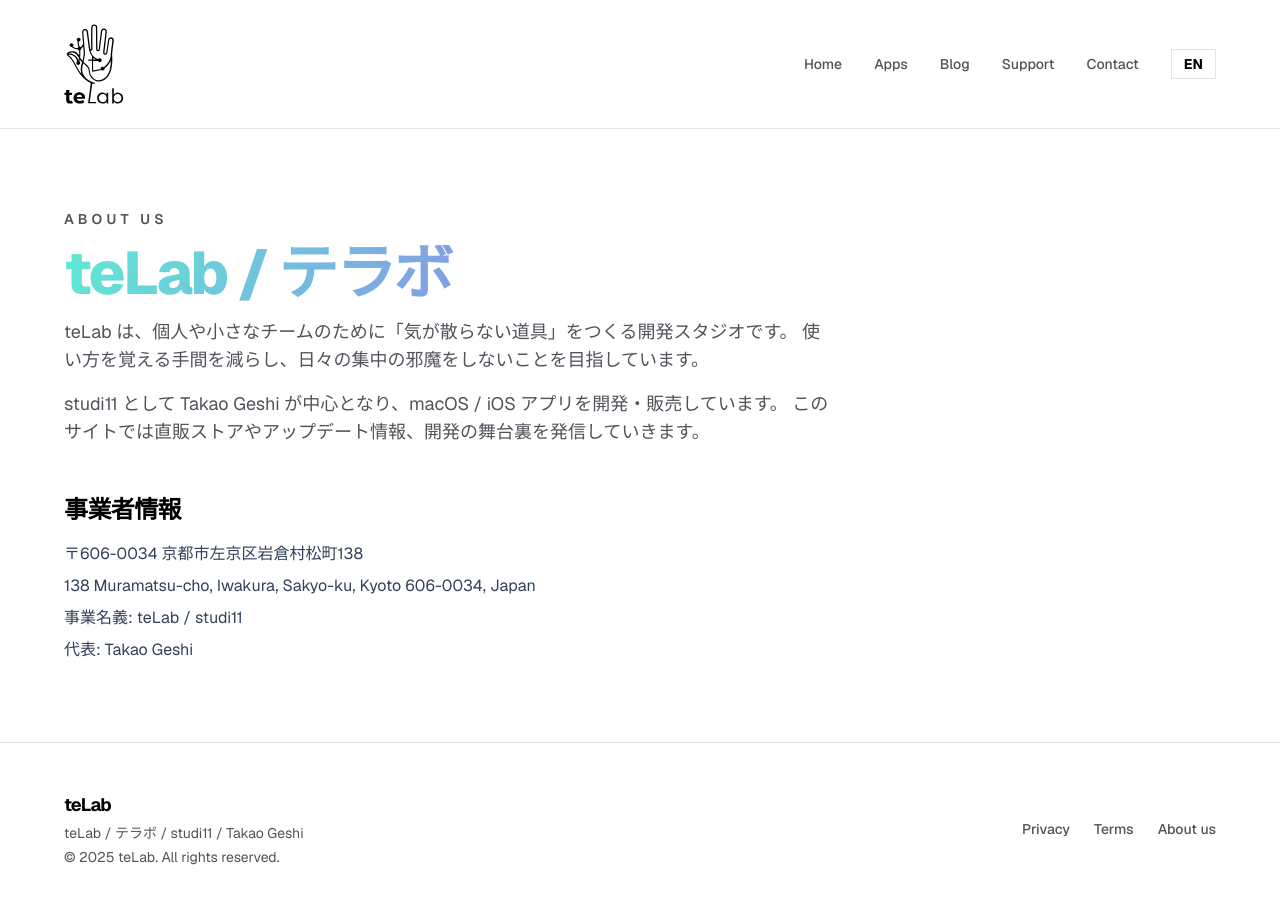
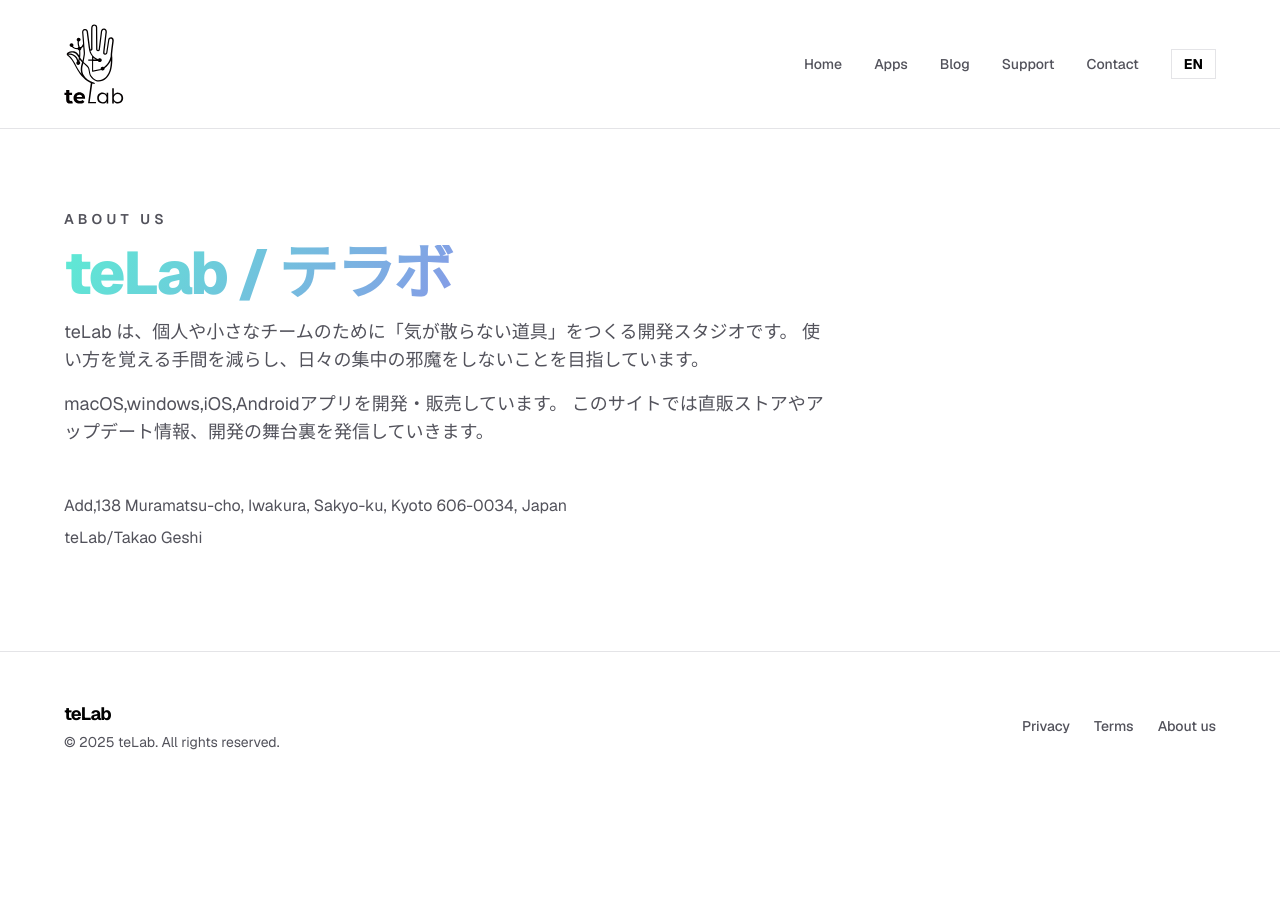
Before and after one commit to takaogeshi/teLab_Website, a Next.js app: page /about in a window 1280 px wide. Shown: the top 904 px of the page. After the commit the page ends 800 px from the top, so only its background shows below. Built offline with nearby package versions, Linux system fonts and the light colour scheme.

Commit message:
Update app status to Coming Soon, update Blog link, About content, and Footer

```diff
--- a/src/app/about/page.tsx
+++ b/src/app/about/page.tsx
@@ -3,9 +3,6 @@
 export const metadata: Metadata = {
   title: "About",
 };
-
-const addressJa = "〒606-0034 京都市左京区岩倉村松町138";
-const addressEn = "138 Muramatsu-cho, Iwakura, Sakyo-ku, Kyoto 606-0034, Japan";
 
 export default function AboutPage() {
   return (
@@ -18,19 +15,14 @@
           使い方を覚える手間を減らし、日々の集中の邪魔をしないことを目指しています。
         </p>
         <p className="text-lg text-muted-foreground">
-          studi11 として Takao Geshi が中心となり、macOS / iOS アプリを開発・販売しています。
+          macOS,windows,iOS,Androidアプリを開発・販売しています。
           このサイトでは直販ストアやアップデート情報、開発の舞台裏を発信していきます。
         </p>
       </section>
 
-      <section className="space-y-4">
-        <h2 className="text-2xl font-bold tracking-tight">事業者情報</h2>
-        <div className="space-y-2 text-slate-700">
-          <p>{addressJa}</p>
-          <p>{addressEn}</p>
-          <p>事業名義: teLab / studi11</p>
-          <p>代表: Takao Geshi</p>
-        </div>
+      <section className="space-y-2 text-muted-foreground">
+        <p>Add,138 Muramatsu-cho, Iwakura, Sakyo-ku, Kyoto 606-0034, Japan</p>
+        <p>teLab/Takao Geshi</p>
       </section>
     </div>
   );
--- a/src/app/apps/page.tsx
+++ b/src/app/apps/page.tsx
@@ -30,9 +30,16 @@
             <div key={app.id} className="group relative flex flex-col justify-between border border-border p-8 transition-colors hover:border-foreground min-h-[300px]">
               <div className="space-y-4">
                 <div className="flex justify-between items-start">
-                  <h2 className="text-4xl font-bold tracking-tighter gradient-text group-hover:underline decoration-2 underline-offset-4">
-                    {app.name}
-                  </h2>
+                  <div className="flex items-center gap-3">
+                    <h2 className="text-4xl font-bold tracking-tighter gradient-text group-hover:underline decoration-2 underline-offset-4">
+                      {app.name}
+                    </h2>
+                    {app.status === 'coming_soon' && (
+                      <span className="bg-primary/10 text-primary px-3 py-1 rounded-full text-xs font-bold border border-primary/20">
+                        {t.appDetail.comingSoon}
+                      </span>
+                    )}
+                  </div>
                   {app.versions ? (
                     <Image
                       src={app.versions.find((v) => v.name === "Pro")?.iconUrl || app.versions[0].iconUrl}
@@ -69,7 +76,7 @@
             </div>
           ))}
         </div>
-      </section>
-    </div>
+      </section >
+    </div >
   );
 }
--- a/src/app/page.tsx
+++ b/src/app/page.tsx
@@ -21,7 +21,7 @@
     {
       title: t.common.blog,
       description: t.home.latestInfo.blogDesc,
-      href: "/blog",
+      href: "https://note.com/telab",
       icon: NewspaperIcon,
     },
     {
--- a/src/components/Footer.tsx
+++ b/src/components/Footer.tsx
@@ -18,9 +18,7 @@
       <div className="container-wide flex flex-col gap-6 md:flex-row md:items-center md:justify-between">
         <div className="space-y-1">
           <p className="text-lg font-bold tracking-tighter">teLab</p>
-          <p className="text-sm text-muted-foreground">
-            teLab / テラボ / studi11 / Takao Geshi
-          </p>
+
           <p className="text-sm text-muted-foreground">
             {t.common.copyright.replace("{year}", year.toString())}
           </p>
--- a/src/components/Header.tsx
+++ b/src/components/Header.tsx
@@ -17,7 +17,7 @@
   const navLinks = [
     { href: "/", label: t.common.home },
     { href: "/apps", label: t.common.apps },
-    { href: "/blog", label: t.common.blog },
+    { href: "https://note.com/telab", label: t.common.blog },
     { href: "/support", label: t.common.support },
     { href: "/contact", label: t.common.contact },
   ];
--- a/src/data/apps.ts
+++ b/src/data/apps.ts
@@ -17,6 +17,8 @@
   platforms: AppPlatform[];
   versions?: AppVersion[];
   macBuyProductId?: string;
+  status: 'released' | 'coming_soon';
+  youtubeVideoId?: string;
 };
 
 export const apps: AppMeta[] = [
@@ -28,6 +30,7 @@
     shortDescription_en: 'Quickly arrange windows like a puzzle.',
     tagline_en: 'Instantly snap open windows to the "perfect layout".',
     platforms: ['macos'],
+    status: 'coming_soon',
     versions: [
       {
         name: 'Lite',
@@ -50,6 +53,7 @@
     shortDescription_en: 'Fixed-slot clipboard manager.',
     tagline_en: 'Instantly recall frequently used clips.',
     platforms: ['macos'],
+    status: 'coming_soon',
     versions: [
       {
         name: 'Standard',
@@ -67,6 +71,7 @@
     shortDescription_en: 'Hide desktop files and disks instantly from the menu bar.',
     tagline_en: 'Clear your desktop in seconds before sharing your screen.',
     platforms: ['macos'],
+    status: 'coming_soon',
     versions: [
       {
         name: 'Standard',
@@ -83,5 +88,6 @@
     shortDescription_en: 'Toggle mic/camera system-wide, regardless of meeting app.',
     tagline_en: 'Never hunt for the mute button again.',
     platforms: ['macos'],
+    status: 'coming_soon',
   },
 ];
--- a/src/data/dictionary.ts
+++ b/src/data/dictionary.ts
@@ -48,6 +48,9 @@
             screenshotsDesc: "UI プレビュー（開発中）",
             faq: "FAQ",
             faqDesc: "導入前によくいただく質問をまとめました。",
+            comingSoon: "Coming Soon",
+            video: "Video",
+            videoDesc: "使い方のイメージ動画です。",
         },
     },
     en: {
@@ -97,6 +100,9 @@
             screenshotsDesc: "UI Preview (In Development)",
             faq: "FAQ",
             faqDesc: "Common questions.",
+            comingSoon: "Coming Soon",
+            video: "Video",
+            videoDesc: "Watch how it works.",
         },
     },
 };
```
Also changed, not shown: src/components/AppDetailContent.tsx (+42 -2 lines).
